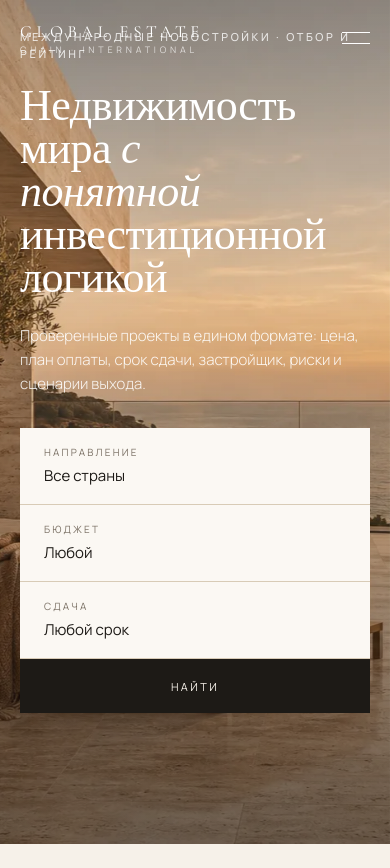
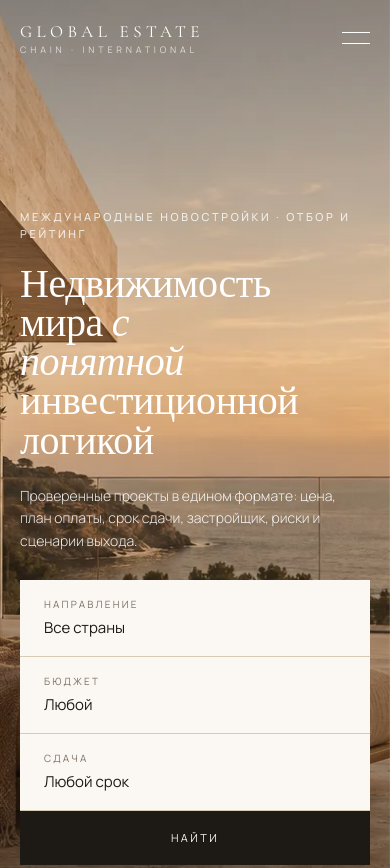
Before and after one commit to absolutidc-create/globalestatechain, a plain HTML site: page index.html in a window 390 px wide. Shown: the top 868 px of the page. Drawn offline with nearby package versions, Linux system fonts and the light colour scheme.

Commit message:
Hero spacing fixes
Co-authored-by: Perplexity <noreply@perplexity.ai>

```diff
--- a/index.html
+++ b/index.html
@@ -55,8 +55,8 @@ header:not(.solid) .btn:hover{background:#fff;color:var(--ink);border-color:#fff
 .hero .bg img{transform:scale(1.04);animation:settle 2.4s var(--ease) forwards}
 @keyframes settle{to{transform:scale(1)}}
 .hero::after{content:"";position:absolute;inset:0;background:linear-gradient(180deg,rgba(29,26,22,.35) 0%,rgba(29,26,22,.05) 35%,rgba(29,26,22,.55) 100%)}
-.hero .inner{position:relative;z-index:2;height:100%;display:flex;flex-direction:column;justify-content:flex-end;padding-bottom:clamp(32px,6vh,64px)}
-.hero h1{font-family:var(--serif);font-weight:300;font-size:clamp(44px,7.4vw,118px);line-height:.98;letter-spacing:-.01em;max-width:14ch}
+.hero .inner{position:relative;z-index:2;height:100%;display:flex;flex-direction:column;justify-content:flex-end;padding-top:120px;padding-bottom:clamp(32px,7vh,72px)}
+.hero h1{font-family:var(--serif);font-weight:300;font-size:clamp(40px,5.8vw,96px);line-height:.98;letter-spacing:-.01em;max-width:14ch}
 .hero h1 em{font-style:italic}
 .hero .lead{max-width:44ch;margin-top:24px;font-size:15px;opacity:.9;font-weight:300}
 .hero .eyebrow{color:rgba(255,255,255,.8);margin-bottom:22px}
@@ -195,7 +195,8 @@ footer .bot{display:flex;justify-content:space-between;gap:20px;padding-top:28px
   footer .top>div:first-child{grid-column:1/-1}
   footer .bot{flex-direction:column}
   .brand{font-size:17px;letter-spacing:.26em}
-  .hero .search{margin-top:32px}
+  .hero .search{margin-top:28px}
+  .hero{height:auto;min-height:100svh}.hero .inner{min-height:100svh}.hero h1{font-size:40px}.hero .lead{font-size:14px}
 }
 .drawer{position:fixed;inset:0;background:var(--ivory);z-index:60;display:none;flex-direction:column;padding:24px var(--pad)}
 .drawer.open{display:flex}
```
